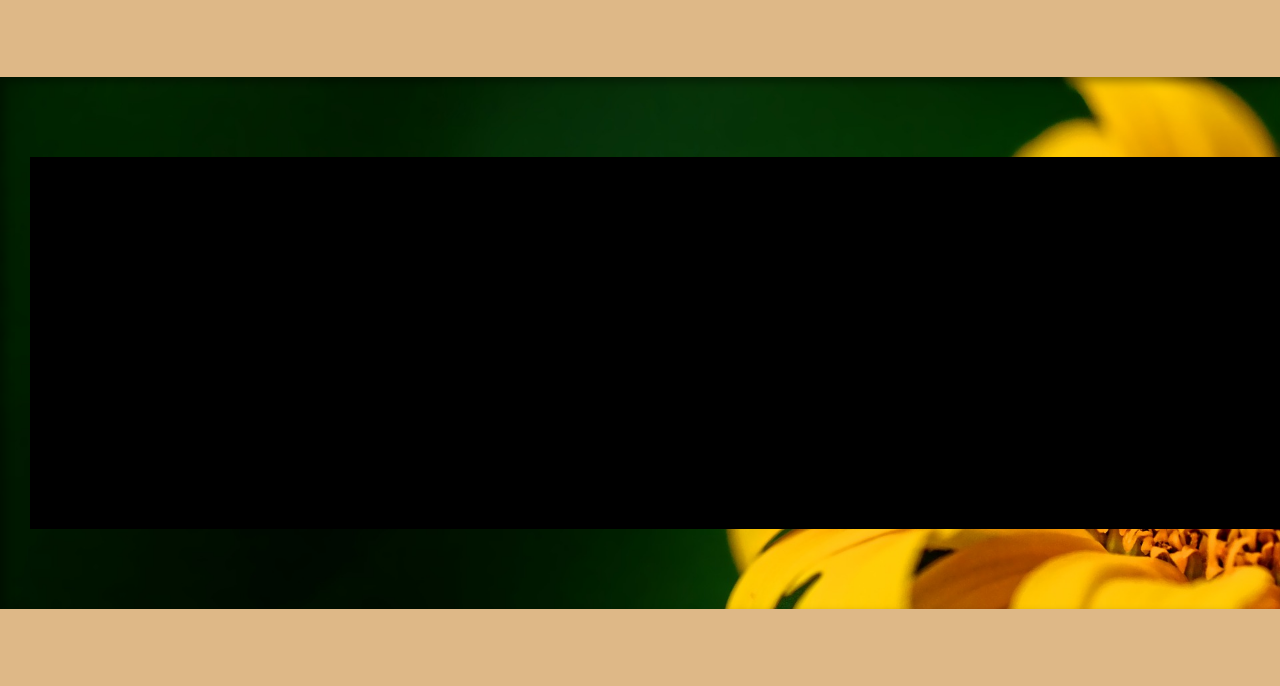
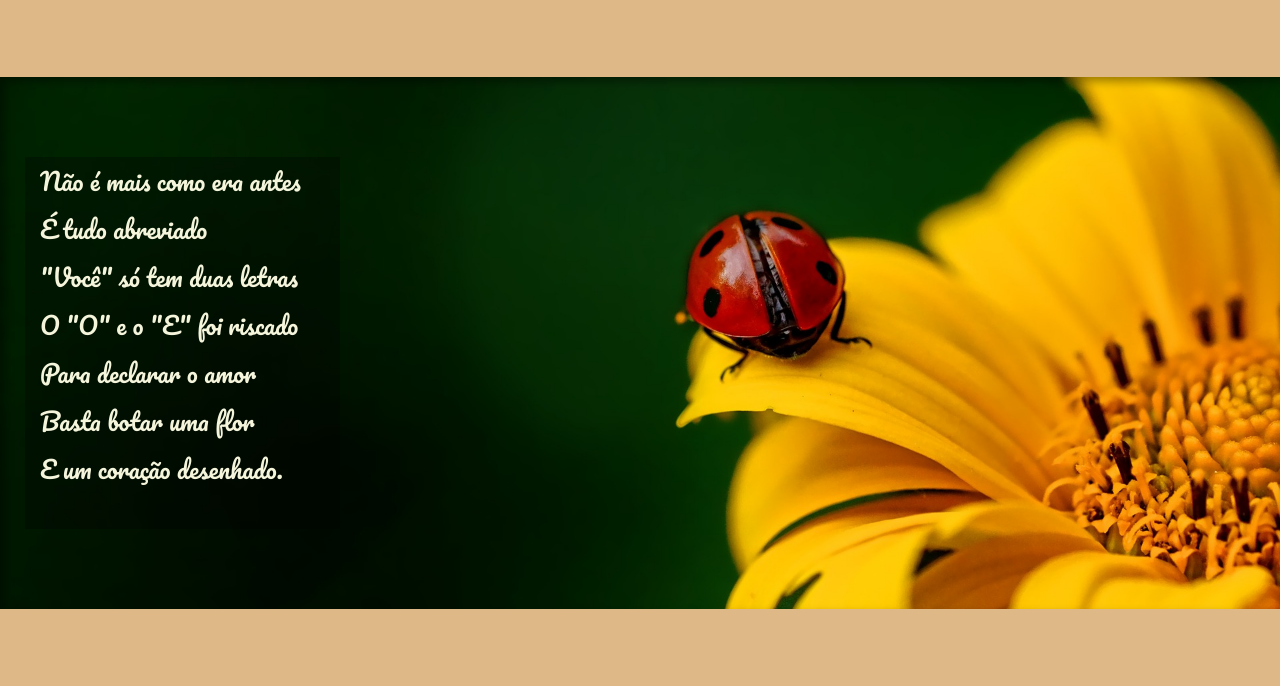
Before and after one commit to bruno-bahr/projeto-cordel, a plain HTML site: page index.html in a window 1280 px wide. Shown: the part 608-1294 px from the top of the page. Drawn offline with Linux system fonts and the light colour scheme.

Commit message:
Update style.css

```diff
--- a/estilo/style.css
+++ b/estilo/style.css
@@ -66,6 +66,7 @@ section.normal{
 }
 
 section.imagem{
+    color: beige;
     background-color: goldenrod;
     box-shadow: inset 5px 5px 10px 0px rgba(0, 0, 0, 0.377);
     background-attachment: fixed;
@@ -73,9 +74,10 @@ section.imagem{
 }
 
 section.imagem > p{
-    background-color: black;
-    padding-left: 5px;
-    margin-left: -5px;
+    background-color: rgba(0, 0, 0, 0.301);
+    width: 300px;
+    padding-left: 15px;
+    margin-left: -10px;
     text-shadow: 2px 2px 10px 0px rgba(0, 0, 0, 0.555);
 }
 
```
